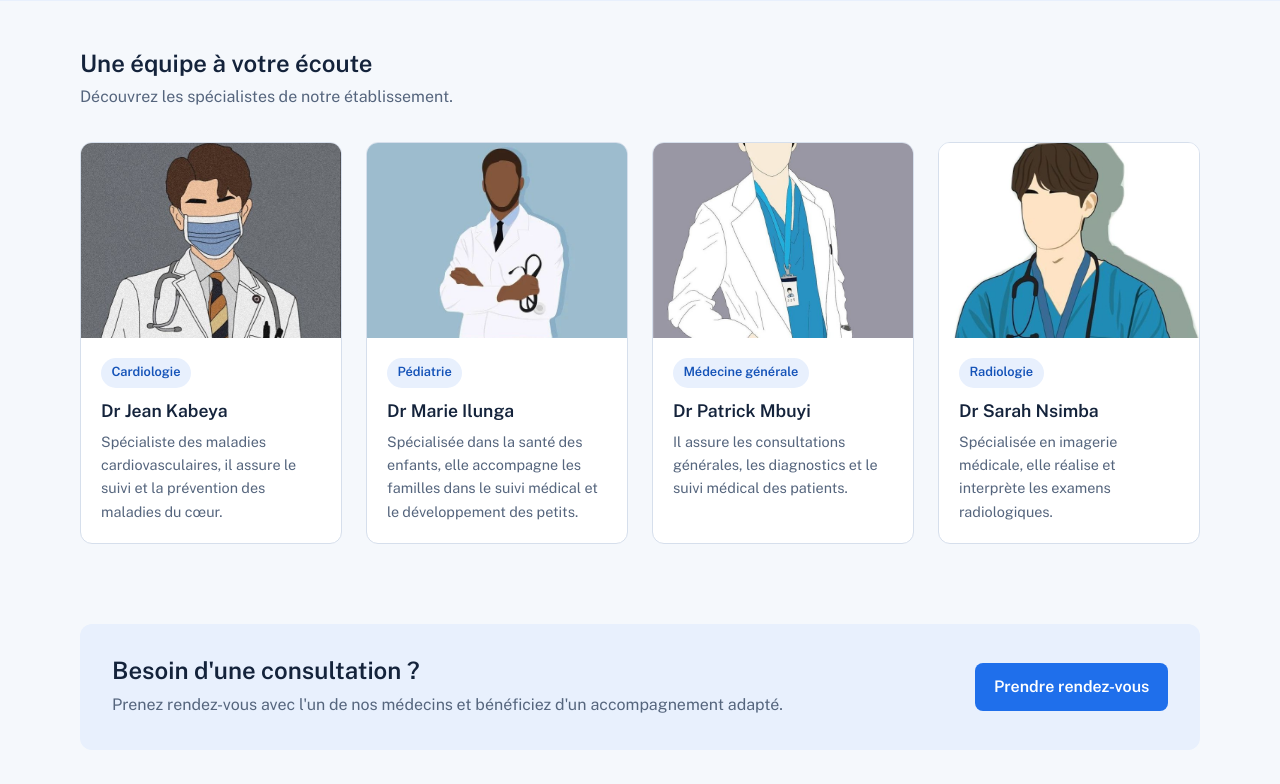
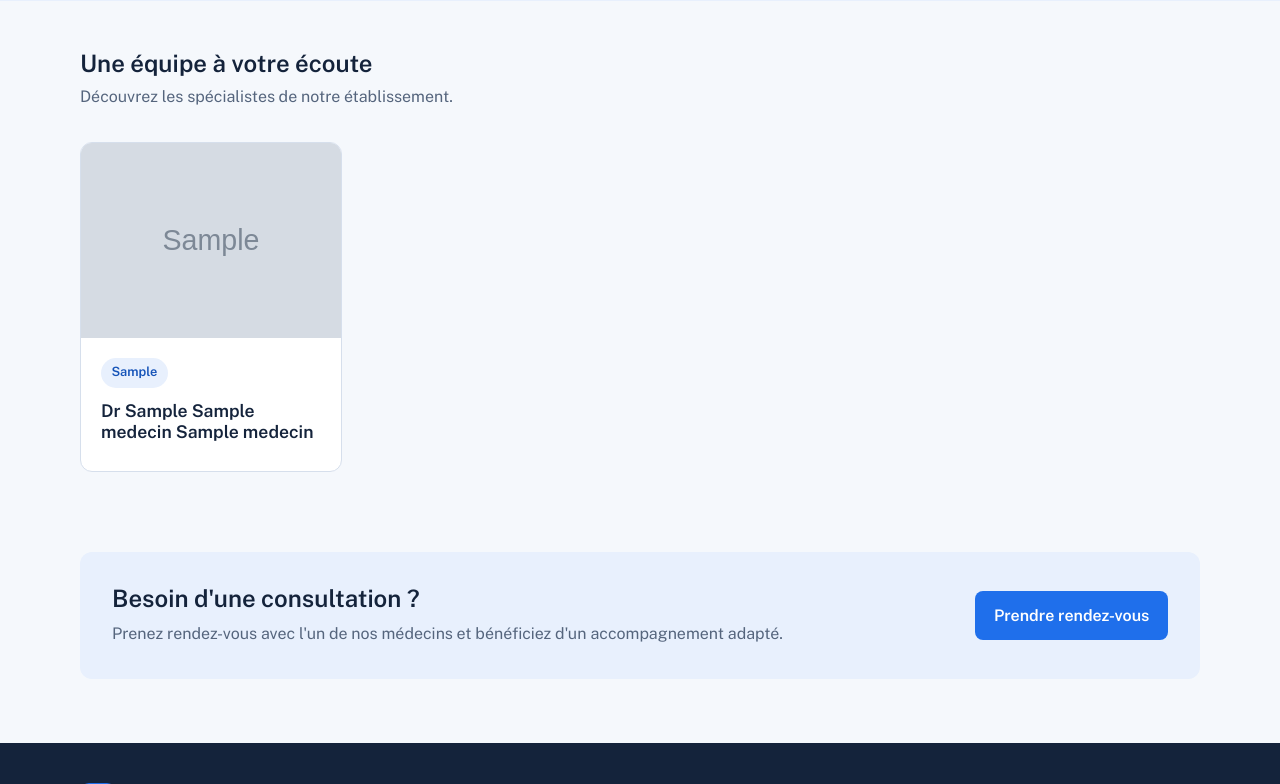
Before and after one commit to Benji-010/rdv-medical, a PHP site: page /medecins.php in a window 1280 px wide. Shown: the part 367-1151 px from the top of the page. Run offline with PHP 8.4, Linux system fonts and the light colour scheme; tables that the repository leaves empty hold one stand-in row (values such as "Sample post"); grey boxes marked "Sample" are stand-in pictures.

Commit message:
feat: Page publique des médecins

```diff
--- a/public/medecins.php
+++ b/public/medecins.php
@@ -1,4 +1,14 @@
 <?php
+require_once __DIR__ . '/../src/MedecinService.php';
+
+function e($valeur): string
+{
+    return htmlspecialchars((string) $valeur, ENT_QUOTES, 'UTF-8');
+}
+
+$medecins       = MedecinService::lister('', '', 1000);
+$photoParDefaut = 'assets/img/medecins/defaut.jpeg';
+
 $titrePage  = 'Nos médecins';
 $pageActive = 'medecins';
 $cssPage    = 'medecins.css';
@@ -38,93 +48,25 @@ require __DIR__ . '/../src/header.php';
 
       <div class="grille-medecins">
 
-        <!-- MÉDECIN 1 -->
-        <article class="carte-medecin">
+        <?php if (!$medecins): ?>
+          <p class="texte-doux">Aucun médecin n'est enregistré pour le moment.</p>
+        <?php endif; ?>
 
-          <img src="assets/img/medecin-1.jpeg"
-               alt="Portrait du docteur Jean Kabeya"
-               class="photo-medecin">
+        <?php foreach ($medecins as $m): ?>
+          <?php $nomComplet = $m['medecin_prenom'] . ' ' . $m['medecin_nom'] . ' ' . $m['medecin_postnom']; ?>
+          <article class="carte-medecin">
 
-          <div class="infos-medecin">
+            <img src="<?= e($m['medecin_photo'] ?? $photoParDefaut) ?>"
+                 alt="Portrait du docteur <?= e($nomComplet) ?>"
+                 class="photo-medecin">
 
-            <span class="specialite">Cardiologie</span>
+            <div class="infos-medecin">
+              <span class="specialite"><?= e($m['medecin_specialite']) ?></span>
+              <h3>Dr <?= e($nomComplet) ?></h3>
+            </div>
 
-            <h3>Dr Jean Kabeya</h3>
-
-            <p>
-              Spécialiste des maladies cardiovasculaires,
-              il assure le suivi et la prévention des
-              maladies du cœur.
-            </p>
-
-          </div>
-        </article>
-
-        <!-- MÉDECIN 2 -->
-        <article class="carte-medecin">
-
-          <img src="assets/img/medecin-2.jpeg"
-               alt="Portrait de la docteure Marie Ilunga"
-               class="photo-medecin">
-
-          <div class="infos-medecin">
-
-            <span class="specialite">Pédiatrie</span>
-
-            <h3>Dr Marie Ilunga</h3>
-
-            <p>
-              Spécialisée dans la santé des enfants,
-              elle accompagne les familles dans le suivi
-              médical et le développement des petits.
-            </p>
-
-          </div>
-        </article>
-
-        <!-- MÉDECIN 3 -->
-        <article class="carte-medecin">
-
-          <img src="assets/img/medecin-3.jpeg"
-               alt="Portrait du docteur Patrick Mbuyi"
-               class="photo-medecin">
-
-          <div class="infos-medecin">
-
-            <span class="specialite">Médecine générale</span>
-
-            <h3>Dr Patrick Mbuyi</h3>
-
-            <p>
-              Il assure les consultations générales,
-              les diagnostics et le suivi médical
-              des patients.
-            </p>
-
-          </div>
-        </article>
-
-        <!-- MÉDECIN 4 -->
-        <article class="carte-medecin">
-
-          <img src="assets/img/medecin-4.jpeg"
-               alt="Portrait de la docteure Sarah Nsimba"
-               class="photo-medecin">
-
-          <div class="infos-medecin">
-
-            <span class="specialite">Radiologie</span>
-
-            <h3>Dr Sarah Nsimba</h3>
-
-            <p>
-              Spécialisée en imagerie médicale,
-              elle réalise et interprète les examens
-              radiologiques.
-            </p>
-
-          </div>
-        </article>
+          </article>
+        <?php endforeach; ?>
 
       </div>
     </section>
```
